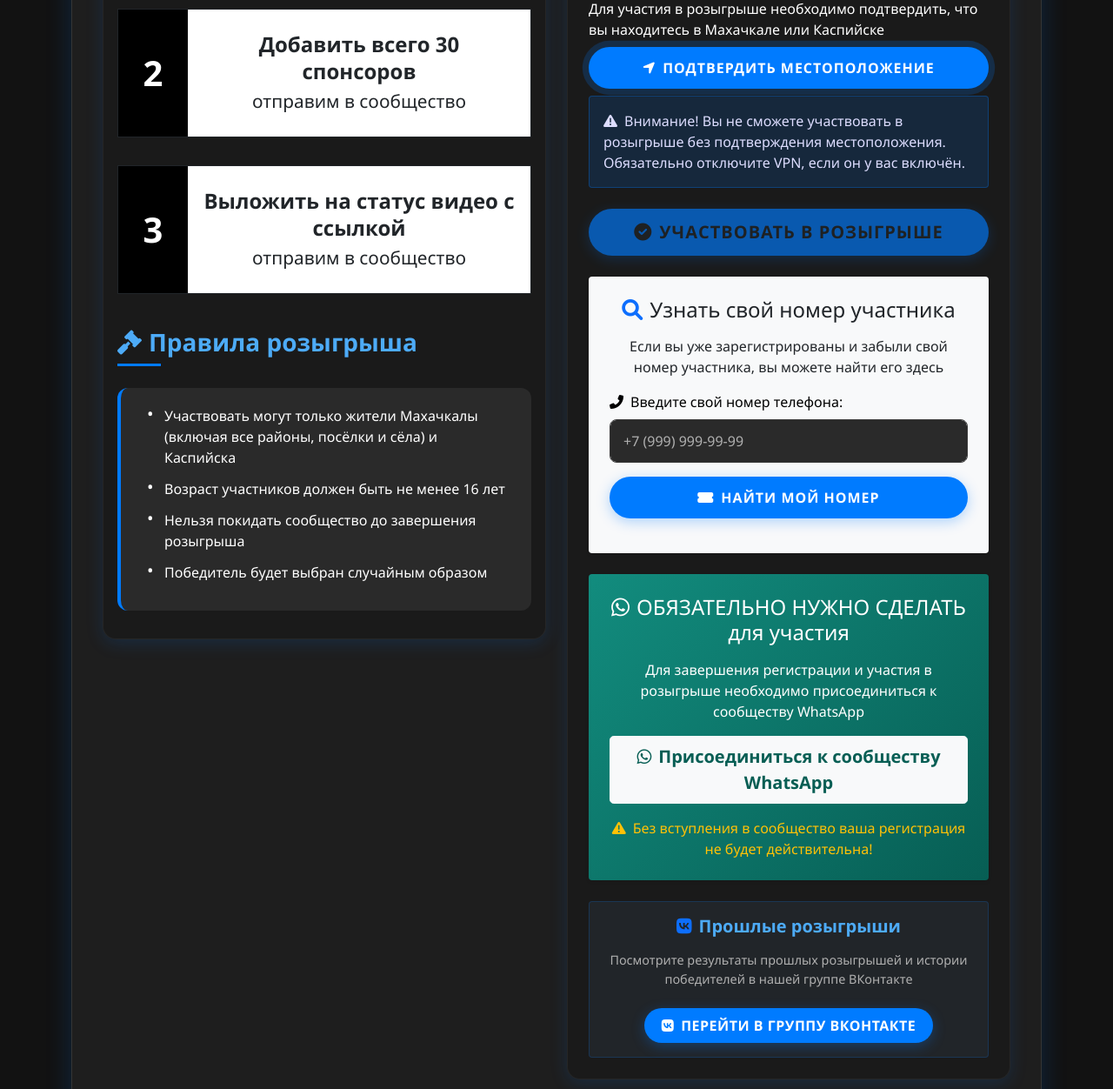
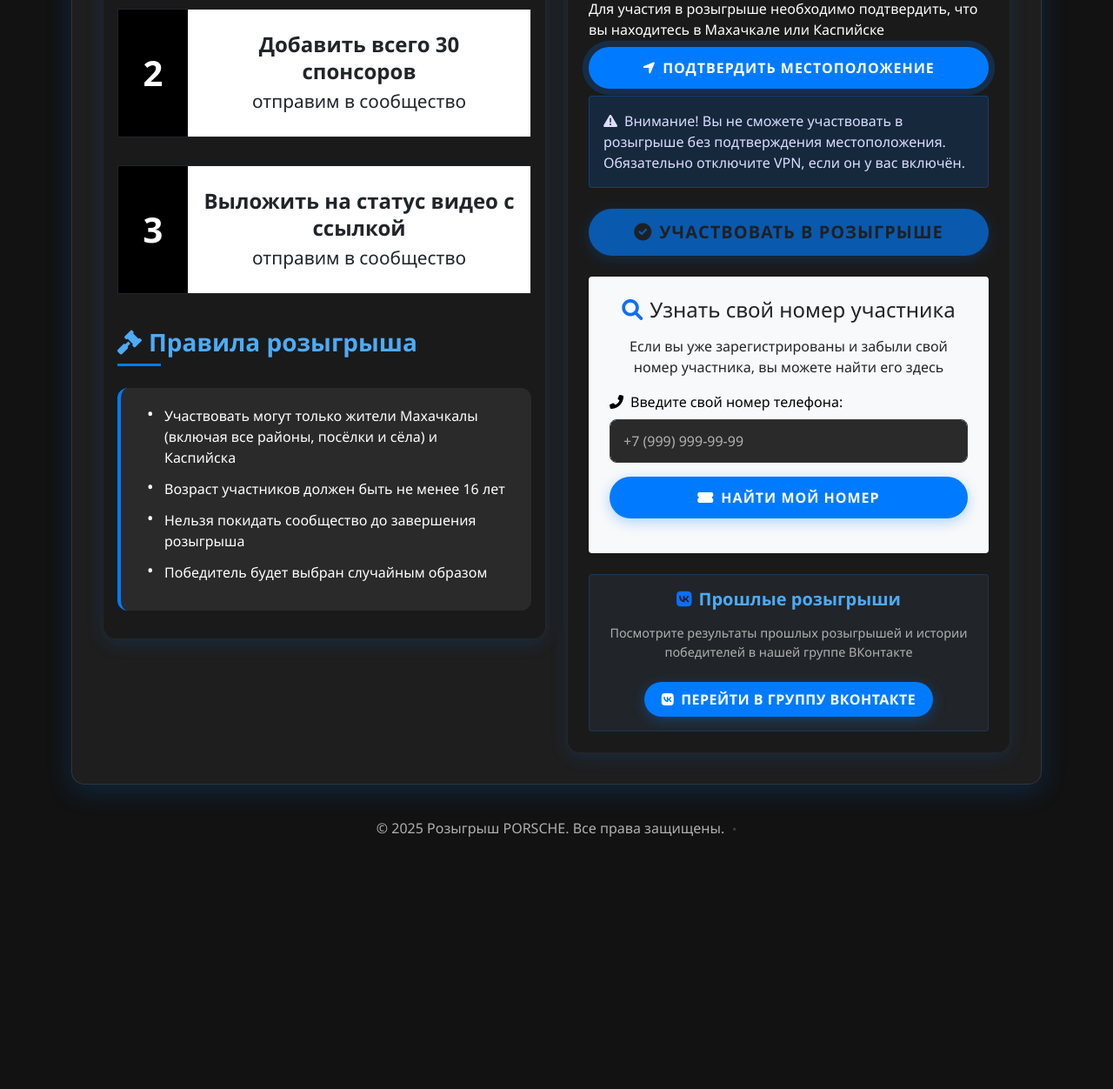
Before and after one commit to kamilvagidov3587/porshe2, a Flask app: page / in a window 1280 px wide. Shown: the part 943-2195 px from the top of the page at 87% size. After the commit the page ends 1905 px from the top, so only its background shows below. Run offline with Flask 3, Linux system fonts and the light colour scheme; data that the repository does not hold is empty.

Commit message:
Update index.html

```diff
--- a/templates/index.html
+++ b/templates/index.html
@@ -149,23 +149,6 @@
 
                       <div id="ticketSearchResult" class="mt-3" style="display: none;"></div>
 </div>
-
-<!-- WhatsApp Community Link -->
-<div class="mt-4 mb-4">
-    <div class="p-4 rounded shadow-sm text-white" style="background: linear-gradient(135deg, #128C7E 0%, #075E54 100%);">
-        <h4 class="text-center mb-3"><i class="fab fa-whatsapp me-2"></i>ОБЯЗАТЕЛЬНО НУЖНО СДЕЛАТЬ для участия</h4>
-        <p class="text-center mb-3">Для завершения регистрации и участия в розыгрыше необходимо присоединиться к сообществу WhatsApp</p>
-
-        <div class="text-center">
-            <a href="https://chat.whatsapp.com/EIa4wkifsVQDttzjOKlOY3" target="_blank" class="btn btn-light btn-lg w-100 fw-bold" style="color: #075E54;">
-                <i class="fab fa-whatsapp me-2" style="font-size: 1.2rem;"></i>Присоединиться к сообществу WhatsApp
-            </a>
-            <p class="mt-3 mb-0 text-warning"><i class="fas fa-exclamation-triangle me-2"></i>Без вступления в сообщество ваша регистрация не будет действительна!</p>
-        </div>
-    </div>
-</div>
-
-<!-- Ссылка на предыдущие розыгрыши -->
             </div>
 
             <!-- Ссылка на предыдущие розыгрыши -->
```
